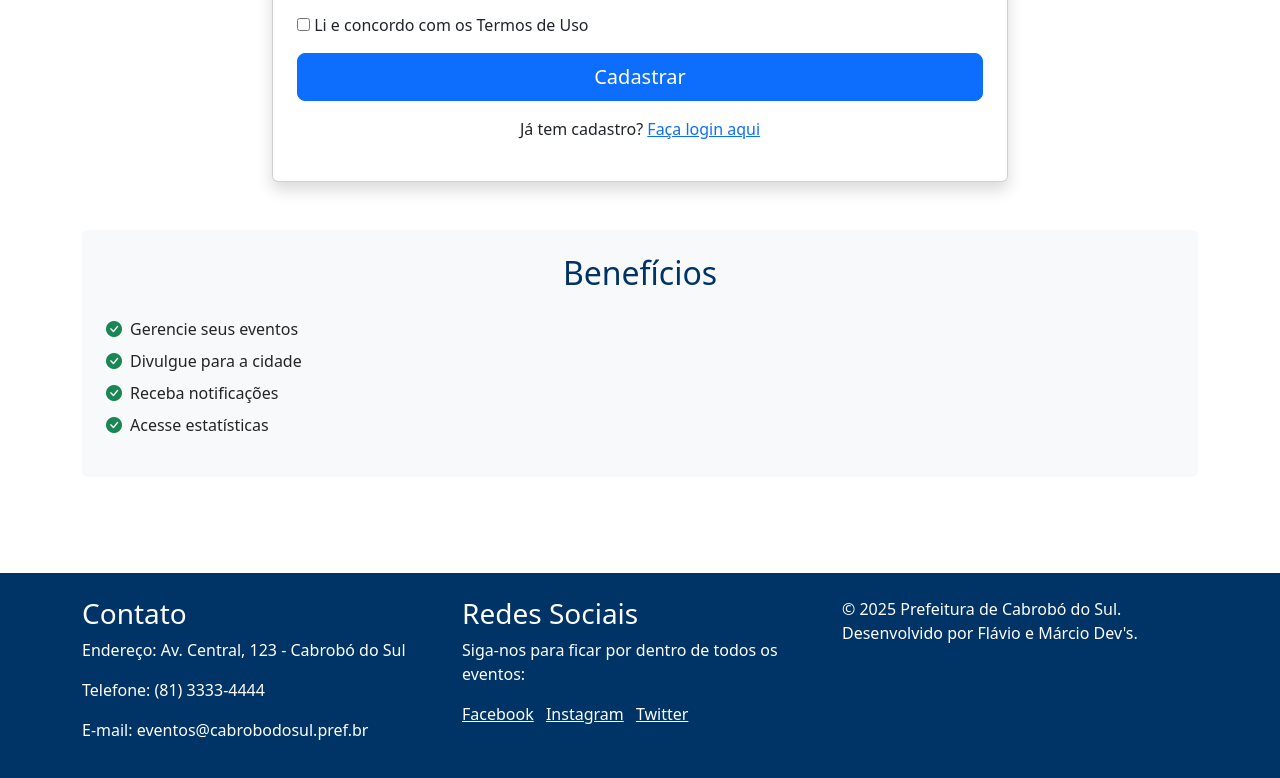
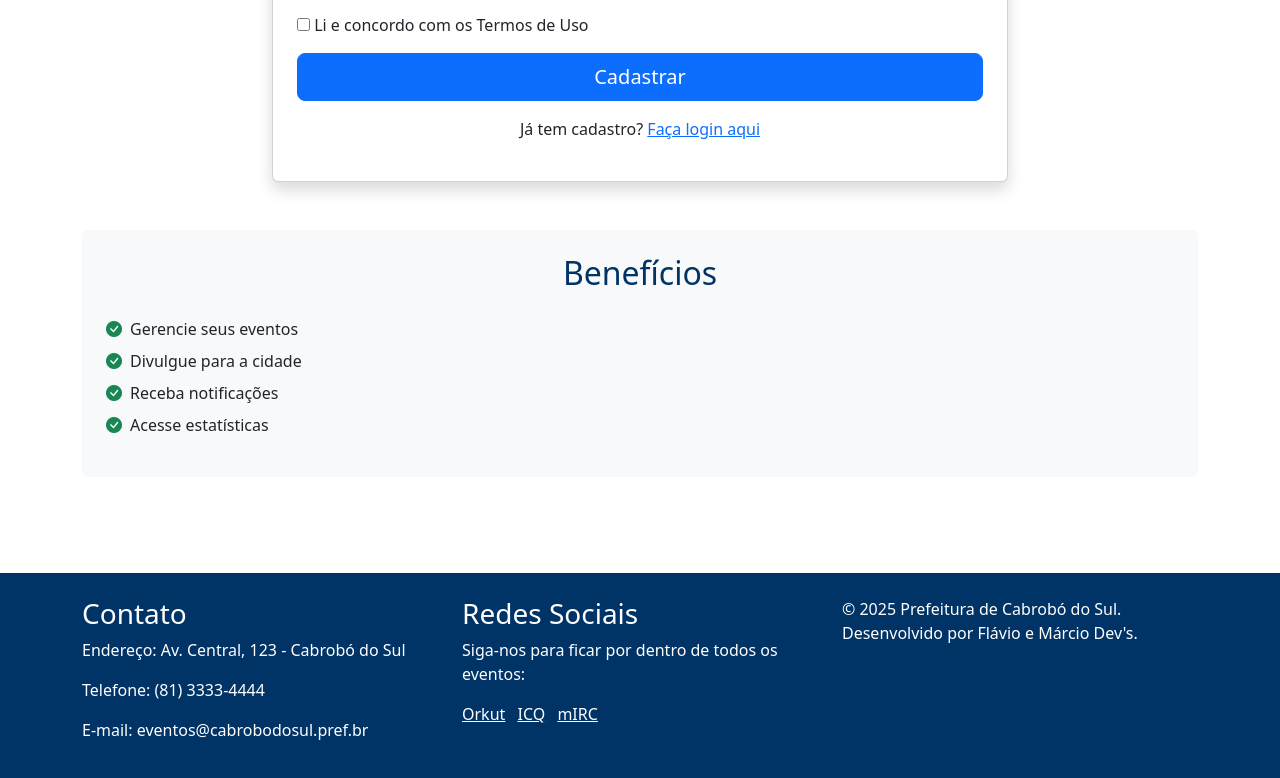
Before and after one commit to flaviolealsilva/av2roger, a plain HTML site: page cadastro.html in a window 1280 px wide. Shown: the part 744-1522 px from the top of the page. Drawn offline with nearby package versions, Linux system fonts and the light colour scheme.

Commit message:
updt 3 26/11

```diff
--- a/cadastro.html
+++ b/cadastro.html
@@ -102,9 +102,9 @@
                     <h3>Redes Sociais</h3>
                     <p>Siga-nos para ficar por dentro de todos os eventos:</p>
                     <div>
-                        <a href="#" class="text-white me-2">Facebook</a>
-                        <a href="#" class="text-white me-2">Instagram</a>
-                        <a href="#" class="text-white">Twitter</a>
+                        <a href="#" class="text-white me-2">Orkut</a>
+                        <a href="#" class="text-white me-2">ICQ</a>
+                        <a href="#" class="text-white">mIRC</a>
                     </div>
                 </div>
                 <div class="col-md-4">
```
Also changed, not shown: eventos.html (+3 -3 lines), index.html (+3 -3 lines).
